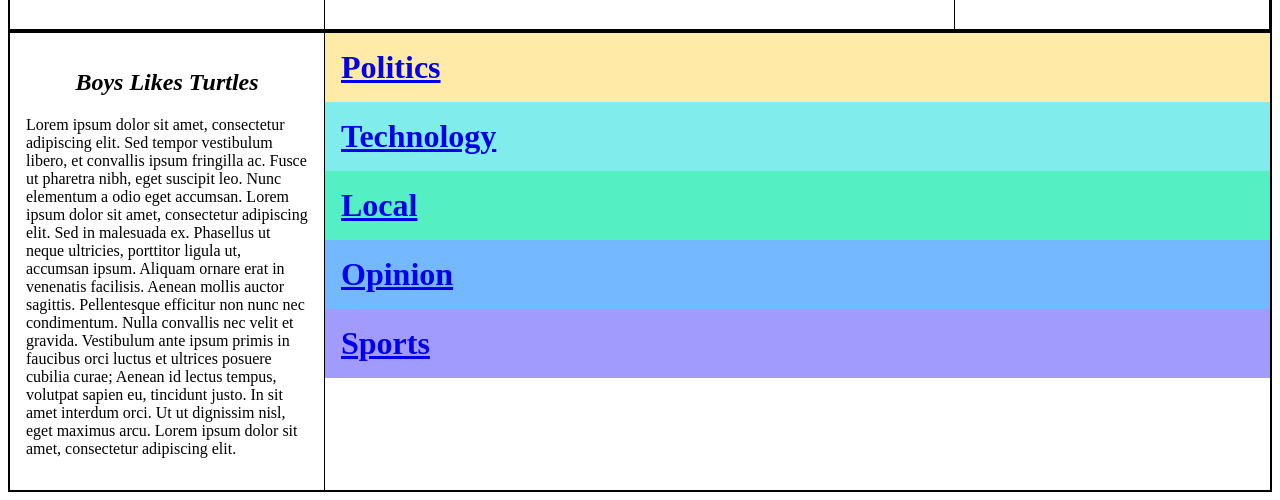
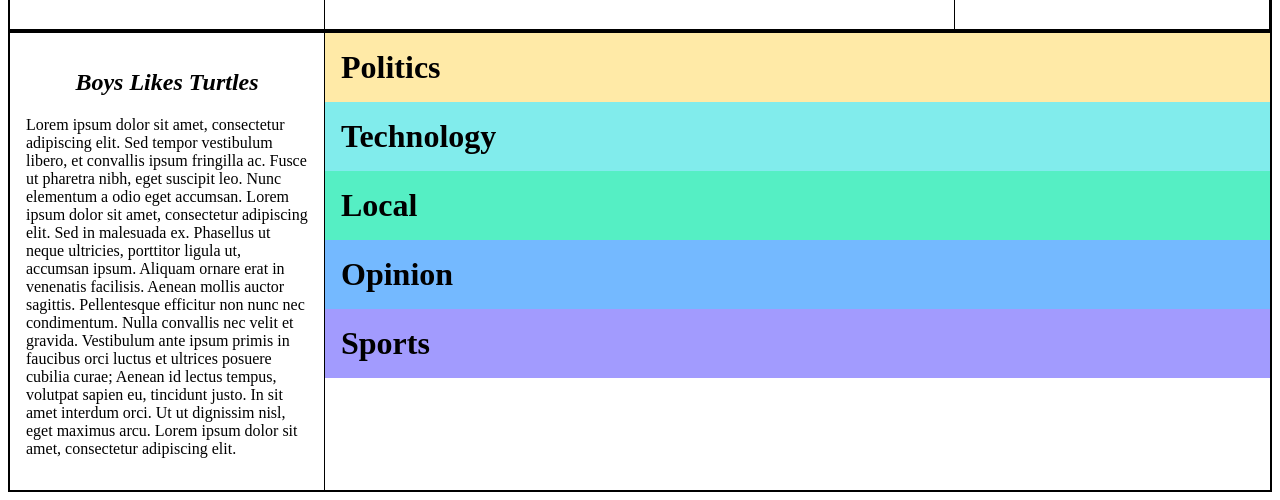
Before and after one commit to shaynguyen/Intro-Web-Dev-v2, a plain HTML site: page PROJECT_HTMLCSS/index.html in a window 1280 px wide. Shown: the part 674-1174 px from the top of the page. Drawn offline with Linux system fonts and the light colour scheme.

Commit message:
Add styling to links for "News Time"

```diff
--- a/PROJECT_HTMLCSS/index.html
+++ b/PROJECT_HTMLCSS/index.html
@@ -78,19 +78,19 @@
 
   <ul class="news-article three-quarter-article topics-list">
     <li class="topics-item topics-politics">
-      <a href="#">Politics</a>
+      <a class="topic-link" href="#">Politics</a>
     </li>
     <li class="topics-item topics-tech">
-      <a href="#">Technology</a>
+      <a class="topic-link" href="#">Technology</a>
     </li>
     <li class="topics-item topics-local">
-      <a href="#">Local</a>
+      <a class="topic-link" href="#">Local</a>
     </li>
     <li class="topics-item topics-opinion">
-      <a href="#">Opinion</a>
+      <a class="topic-link" href="#">Opinion</a>
     </li>
     <li class="topics-item topics-sports">
-      <a href="#">Sports</a>
+      <a class="topic-link" href="#">Sports</a>
     </li>
   </ul>
 
--- a/PROJECT_HTMLCSS/styles.css
+++ b/PROJECT_HTMLCSS/styles.css
@@ -58,12 +58,15 @@ img {
 }
 
 .topics-item {
-  text-decoration: none;
   align-items: center;
   font-size: 2em;
   padding: .5em;
 }
 
+.topic-link {
+  text-decoration: none;
+  color: black;
+}
 
 .topics-item:hover {
   text-decoration: underline;
```
